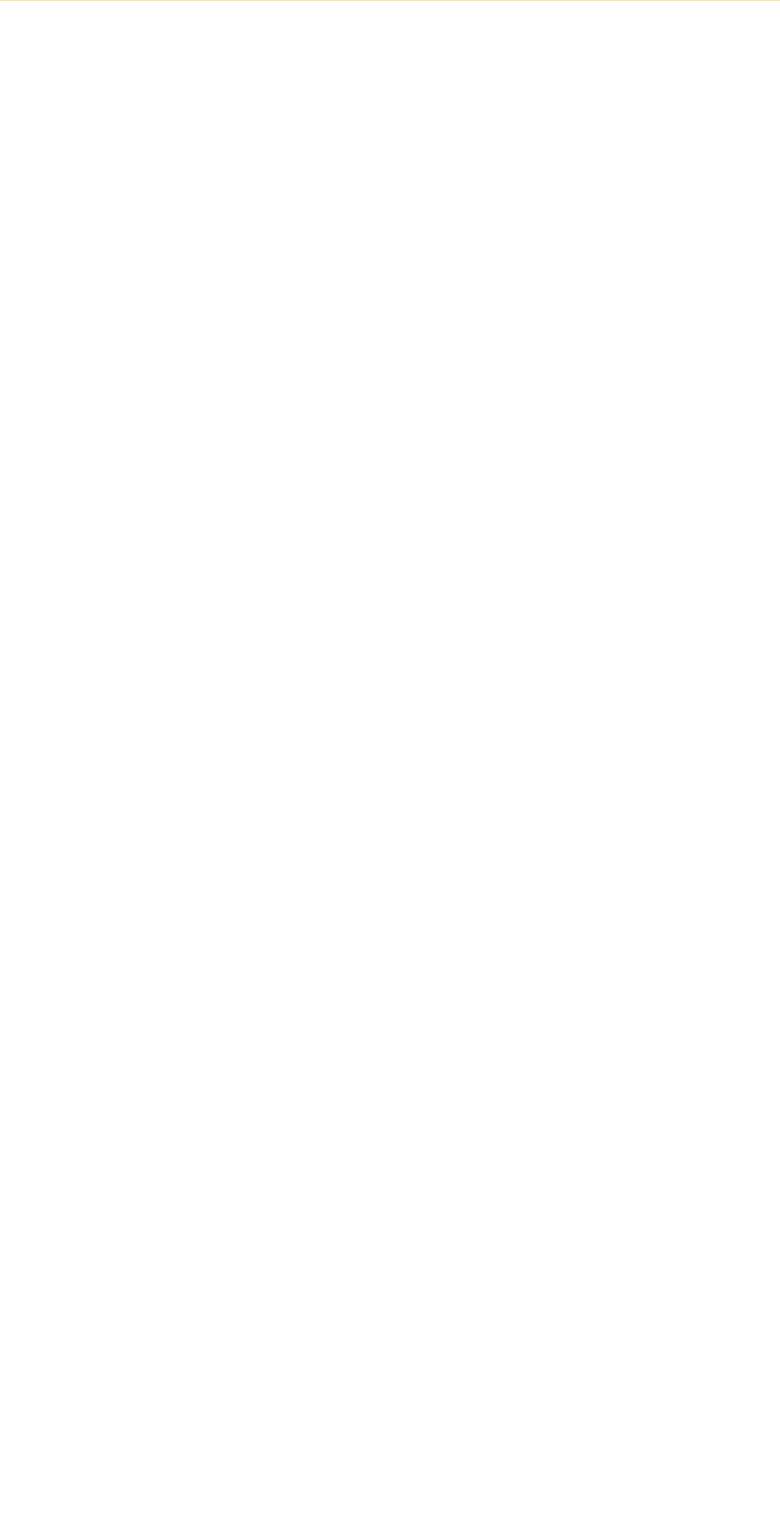
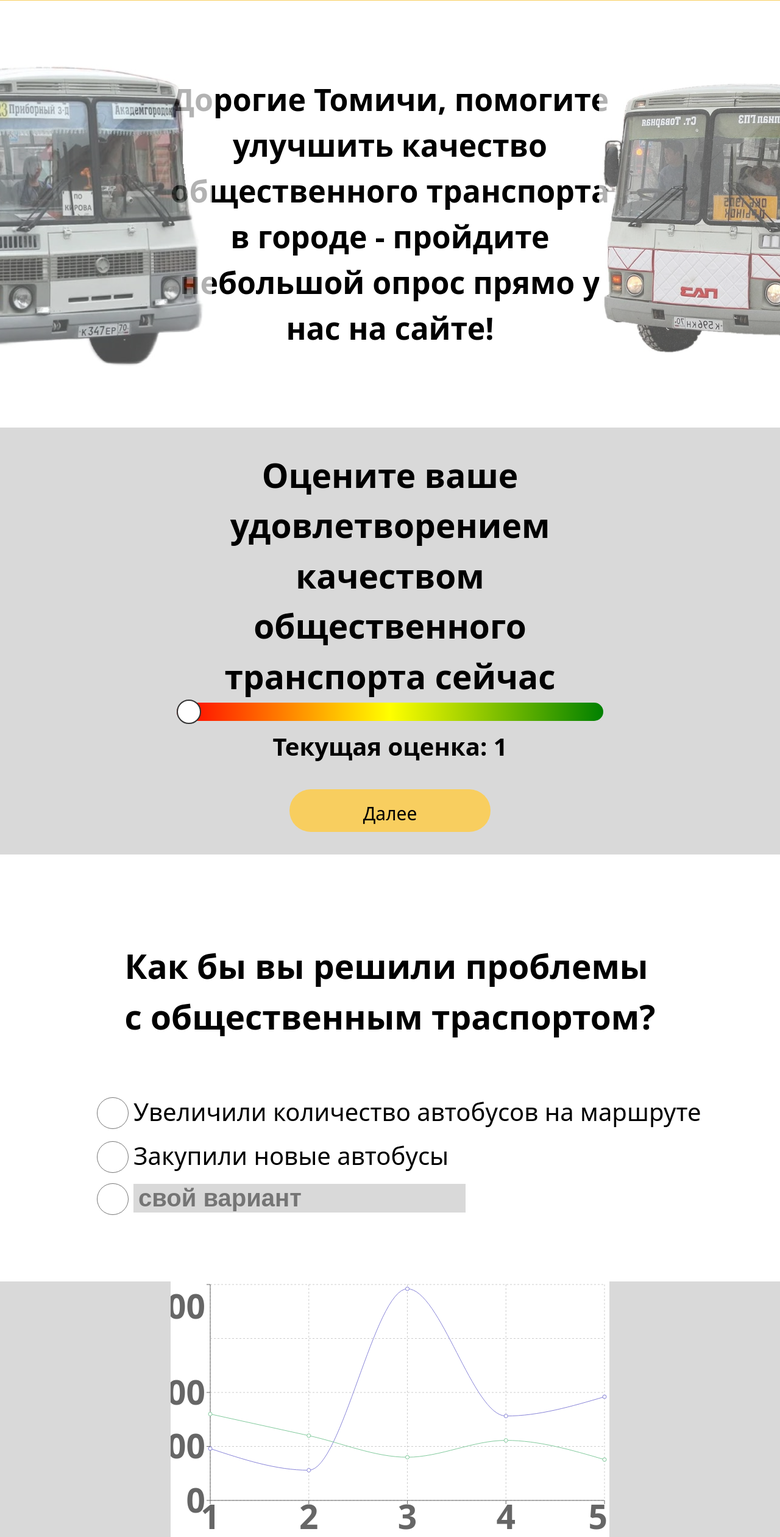
Before and after one commit to PetrovS30/bus-tomsk, a React (Vite) app: page / in a window 1280 px wide. Shown: the part 140-2660 px from the top of the page at 61% size. Before the commit the page ends 800 px from the top, so only its background shows below. Built offline with nearby package versions, Linux system fonts and the light colour scheme.

Commit message:
v1.0  fix conflict merge

```diff
--- a/src/App.jsx
+++ b/src/App.jsx
@@ -1,11 +1,18 @@
 import './App.css';
 import PageHeader from './components/page/PageHeader';
-
+import MainBlock from './components/block/main-block/MainBlock';
+import Quiz1Block from './components/block/quiz1-block/Quiz1Block';
+import Quiz2Block from './components/block/quiz2-block/Quiz2Block';
+import ResultsBlock from './components/block/results-block/ResultsBlock';
 
 function App() {
   return (
     <>
       <PageHeader/>
+      <MainBlock/>
+      <Quiz1Block/>
+      <Quiz2Block/>
+      <ResultsBlock/>
     </>
   )
 }
```
